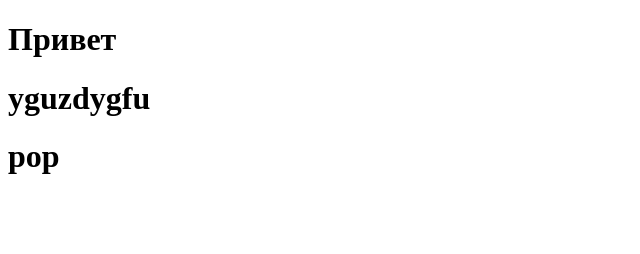
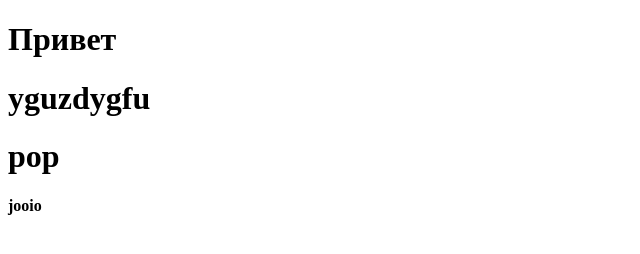
Before and after one commit to Salendooo/test_repo, a plain HTML site: page index.html in a window 1280 px wide. Shown: the full height of the page, 0-640 px from the left. Drawn offline with Linux system fonts and the light colour scheme.

```diff
--- a/index.html
+++ b/index.html
@@ -11,3 +11,4 @@
 </html>
 <h1>yguzdygfu</h1>
 <h1>pop</h1>
+<h4>jooio</h4>
```
